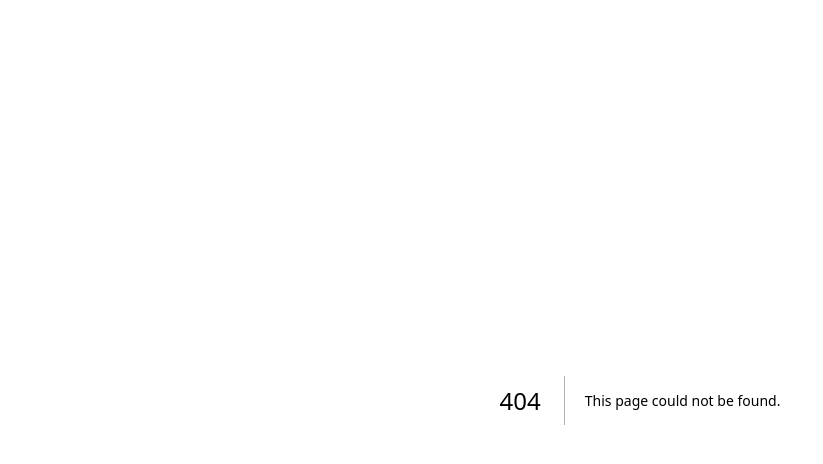
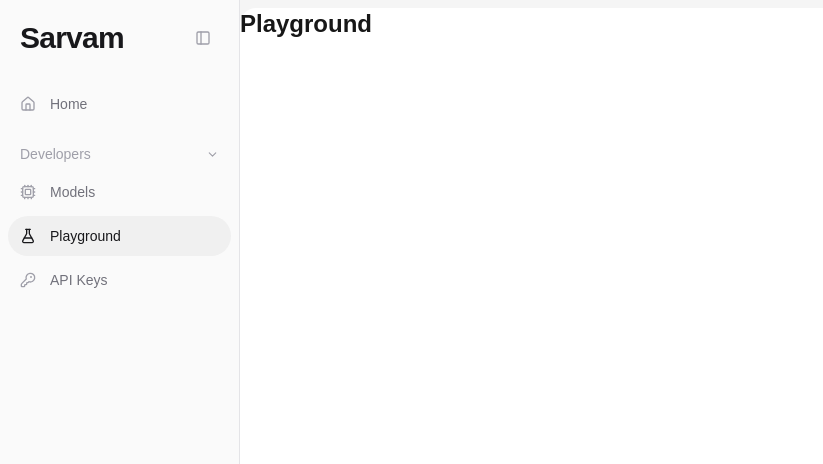
Before and after one commit to 2201monesh/sarvam-redesign, a Next.js app: page /playground in a window 1280 px wide. Before the commit this address had no page. Shown: the top 464 px of the page, without its empty margins (0-823 px from the left). Built offline with nearby package versions, Linux system fonts and the light colour scheme.

Commit message:
feat: add sidebar component

```diff
--- /dev/null
+++ b/app/(dashboard)/api-keys/page.tsx
@@ -0,0 +1,3 @@
+export default function ApiKeysPage() {
+  return <h1 className="text-2xl font-semibold">API Keys</h1>;
+}
--- /dev/null
+++ b/app/(dashboard)/home/page.tsx
@@ -0,0 +1,3 @@
+export default function HomePage() {
+  return <h1 className="text-2xl font-semibold">Home</h1>;
+}
--- /dev/null
+++ b/app/(dashboard)/layout.tsx
@@ -0,0 +1,18 @@
+import Sidebar from "@/components/sidebar";
+
+export default function DashboardLayout({
+  children,
+}: {
+  children: React.ReactNode;
+}) {
+  return (
+    <div className="flex h-full min-h-screen">
+      <Sidebar />
+      <main className="flex-1 overflow-auto bg-[#f5f5f5] dark:bg-zinc-900">
+        <div className="mr-2 mt-2 mb-2 ml-0 min-h-[calc(100vh-1rem)] rounded-2xl bg-white dark:bg-zinc-950">
+          {children}
+        </div>
+      </main>
+    </div>
+  );
+}
--- /dev/null
+++ b/app/(dashboard)/models/page.tsx
@@ -0,0 +1,3 @@
+export default function ModelsPage() {
+  return <h1 className="text-2xl font-semibold">Models</h1>;
+}
--- /dev/null
+++ b/app/(dashboard)/playground/page.tsx
@@ -0,0 +1,3 @@
+export default function PlaygroundPage() {
+  return <h1 className="text-2xl font-semibold">Playground</h1>;
+}
--- a/app/page.tsx
+++ b/app/page.tsx
@@ -1,9 +1,5 @@
-import Image from "next/image";
+import { redirect } from "next/navigation";
 
 export default function Home() {
-  return (
-    <div className="flex flex-col flex-1 items-center justify-center bg-zinc-50 font-sans dark:bg-black">
-      hello
-    </div>
-  );
+  redirect("/home");
 }
--- /dev/null
+++ b/components/sidebar.tsx
@@ -0,0 +1,135 @@
+"use client";
+
+import Link from "next/link";
+import { usePathname } from "next/navigation";
+import { useState } from "react";
+import {
+  House,
+  Cpu,
+  FlaskConical,
+  KeyRound,
+  PanelLeft,
+  ChevronDown,
+} from "lucide-react";
+
+const devItems = [
+  { label: "Models", href: "/models", icon: Cpu },
+  { label: "Playground", href: "/playground", icon: FlaskConical },
+  { label: "API Keys", href: "/api-keys", icon: KeyRound },
+];
+
+export default function Sidebar() {
+  const pathname = usePathname();
+  const [collapsed, setCollapsed] = useState(false);
+  const [devOpen, setDevOpen] = useState(true);
+
+  const isActive = (href: string) => pathname === href;
+
+  return (
+    <aside
+      className={`flex h-screen shrink-0 flex-col border-r border-zinc-200 bg-zinc-50 transition-[width] duration-200 ease-in-out dark:border-zinc-800 dark:bg-zinc-950 ${
+        collapsed ? "w-[56px]" : "w-60"
+      }`}
+    >
+      {/* Logo + toggle */}
+      <div
+        className={`flex items-center py-5 ${
+          collapsed ? "justify-center px-3" : "justify-between px-5"
+        }`}
+      >
+        {!collapsed && (
+          <span className="text-3xl font-semibold tracking-tight text-zinc-900 dark:text-zinc-100">
+            Sarvam
+          </span>
+        )}
+        <button
+          onClick={() => setCollapsed((c) => !c)}
+          title={collapsed ? "Expand sidebar" : "Collapse sidebar"}
+          className="flex h-8 w-8 cursor-pointer items-center justify-center rounded-full text-zinc-400 transition-colors hover:bg-zinc-100 hover:text-zinc-700 dark:hover:bg-zinc-800 dark:hover:text-zinc-300"
+        >
+          <PanelLeft size={16} />
+        </button>
+      </div>
+
+      {/* Nav */}
+      <nav className="mt-2 flex flex-1 flex-col px-2">
+
+        {/* Home — standalone */}
+        <Link
+          href="/home"
+          title={collapsed ? "Home" : undefined}
+          className={`group mb-1 flex items-center rounded-3xl px-3 py-2.5 text-sm transition-colors duration-100 ${
+            collapsed ? "justify-center" : "gap-3.5"
+          } ${
+            isActive("/home")
+              ? "bg-[#f0f0f0] font-medium text-zinc-900 dark:bg-zinc-800 dark:text-zinc-100"
+              : "text-zinc-500 hover:bg-zinc-100 hover:text-zinc-800 dark:text-zinc-400 dark:hover:bg-zinc-800/60 dark:hover:text-zinc-200"
+          }`}
+        >
+          <House
+            size={16}
+            className={`shrink-0 transition-transform duration-200 ease-out group-hover:scale-110 ${
+              isActive("/home")
+                ? "text-zinc-900 dark:text-zinc-100"
+                : "text-zinc-400 dark:text-zinc-500"
+            }`}
+          />
+          {!collapsed && <span>Home</span>}
+        </Link>
+
+        {/* Developers section */}
+        <div className="mt-3">
+          {/* Section heading — toggle button */}
+          {collapsed ? (
+            <div className="mb-1 flex justify-center px-3 py-1">
+              <div className="h-px w-6 bg-zinc-200 dark:bg-zinc-700" />
+            </div>
+          ) : (
+            <button
+              onClick={() => setDevOpen((o) => !o)}
+              className="mb-1 flex w-full items-center justify-between rounded-md px-3 py-1 text-sm font-medium text-zinc-400 transition-colors hover:text-zinc-600 dark:text-zinc-500 dark:hover:text-zinc-300"
+            >
+              Developers
+              <ChevronDown
+                size={13}
+                className={`transition-transform duration-200 ${devOpen ? "rotate-0" : "-rotate-90"}`}
+              />
+            </button>
+          )}
+
+          {/* Collapsible items */}
+          <div
+            className={`flex flex-col overflow-hidden transition-all duration-200 ease-in-out ${
+              !collapsed && !devOpen ? "max-h-0" : "max-h-96"
+            }`}
+          >
+            {devItems.map(({ label, href, icon: Icon }) => (
+              <Link
+                key={href}
+                href={href}
+                title={collapsed ? label : undefined}
+                className={`group flex items-center rounded-3xl px-3 py-2.5 text-sm transition-colors duration-100 mb-1 ${
+                  collapsed ? "justify-center" : "gap-3.5"
+                } ${
+                  isActive(href)
+                    ? "bg-[#f0f0f0] font-medium text-zinc-900 dark:bg-zinc-800 dark:text-zinc-100"
+                    : "text-zinc-500 hover:bg-zinc-100 hover:text-zinc-800 dark:text-zinc-400 dark:hover:bg-zinc-800/60 dark:hover:text-zinc-200"
+                }`}
+              >
+                <Icon
+                  size={16}
+                  className={`shrink-0 transition-transform duration-200 ease-out group-hover:scale-110 ${
+                    isActive(href)
+                      ? "text-zinc-900 dark:text-zinc-100"
+                      : "text-zinc-400 dark:text-zinc-500"
+                  }`}
+                />
+                {!collapsed && <span>{label}</span>}
+              </Link>
+            ))}
+          </div>
+        </div>
+      </nav>
+    </aside>
+  );
+}
--- a/package.json
+++ b/package.json
@@ -9,6 +9,7 @@
     "lint": "eslint"
   },
   "dependencies": {
+    "lucide-react": "^1.14.0",
     "next": "16.2.4",
     "react": "19.2.4",
     "react-dom": "19.2.4"
```
Also changed, not shown: 1 other file (tests, documents, lock files or other folders).
